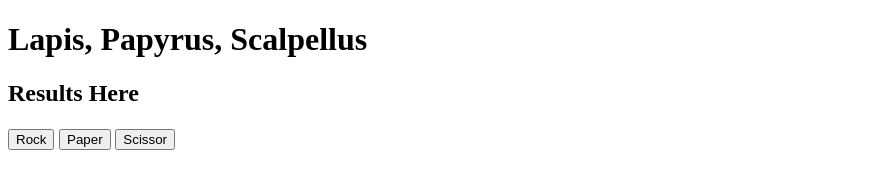
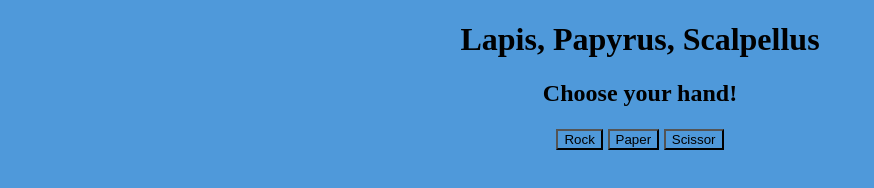
Before and after one commit to SebasLee/Rock-Paper-and-Scissors, a plain HTML site: page index.html in a window 1280 px wide. Shown: the whole page, without its empty margins (0-874 px from the left). Drawn offline with Linux system fonts and the light colour scheme.

Commit message:
css first steps

```diff
--- a/index.html
+++ b/index.html
@@ -9,7 +9,7 @@
 </head>
 <body>
     <h1>Lapis, Papyrus, Scalpellus</h1>
-    <h2>Results Here</h2>
+    <h2>Choose your hand!</h2>
     <h3>
       <button id="Lapis">Rock</button>
       <button id="Papyrus">Paper</button>
--- a/main.css
+++ b/main.css
@@ -0,0 +1,7 @@
+* {
+    background-color: #4F99DA;
+}
+
+body {
+    text-align: center;
+  }
```
